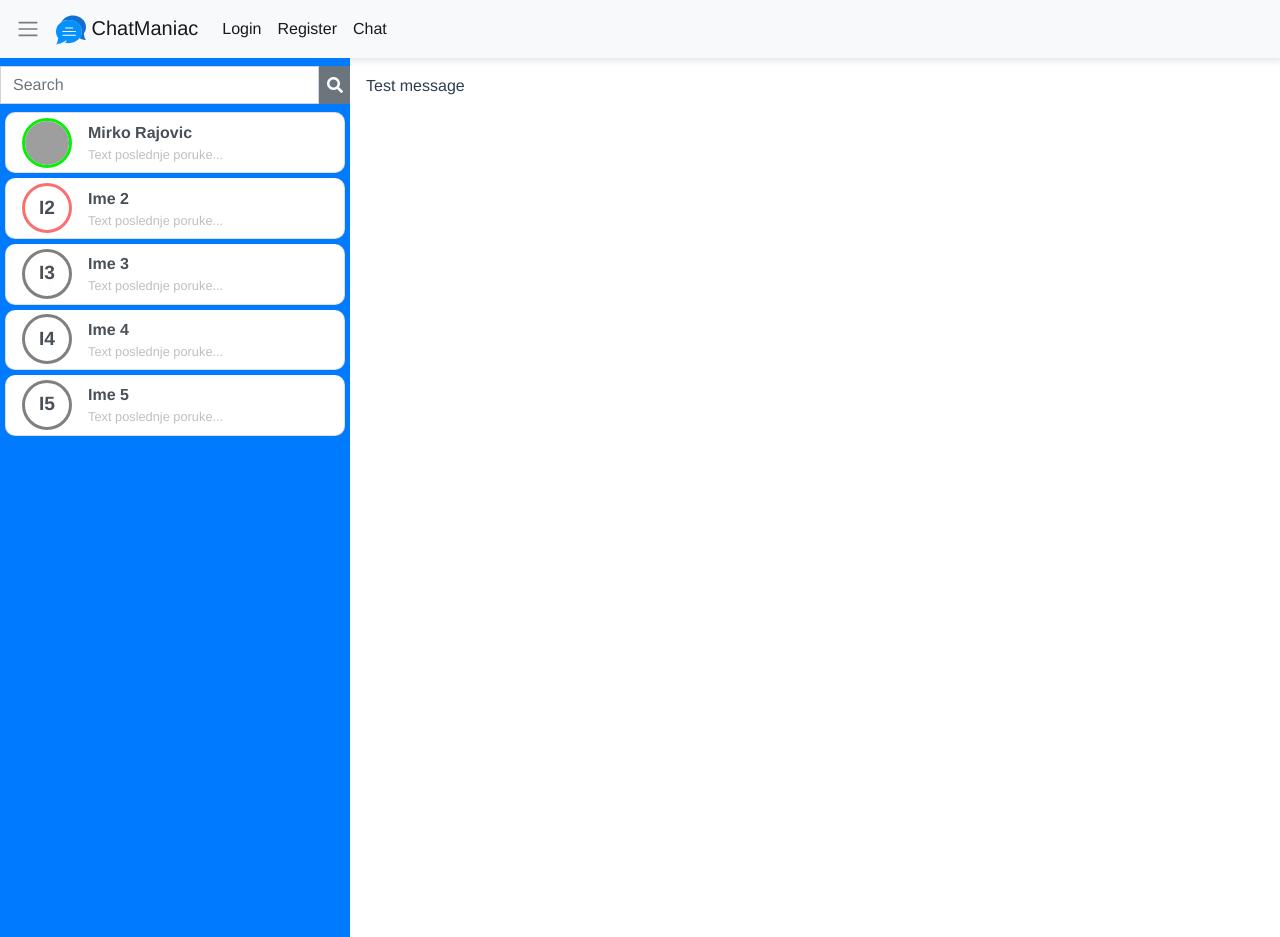
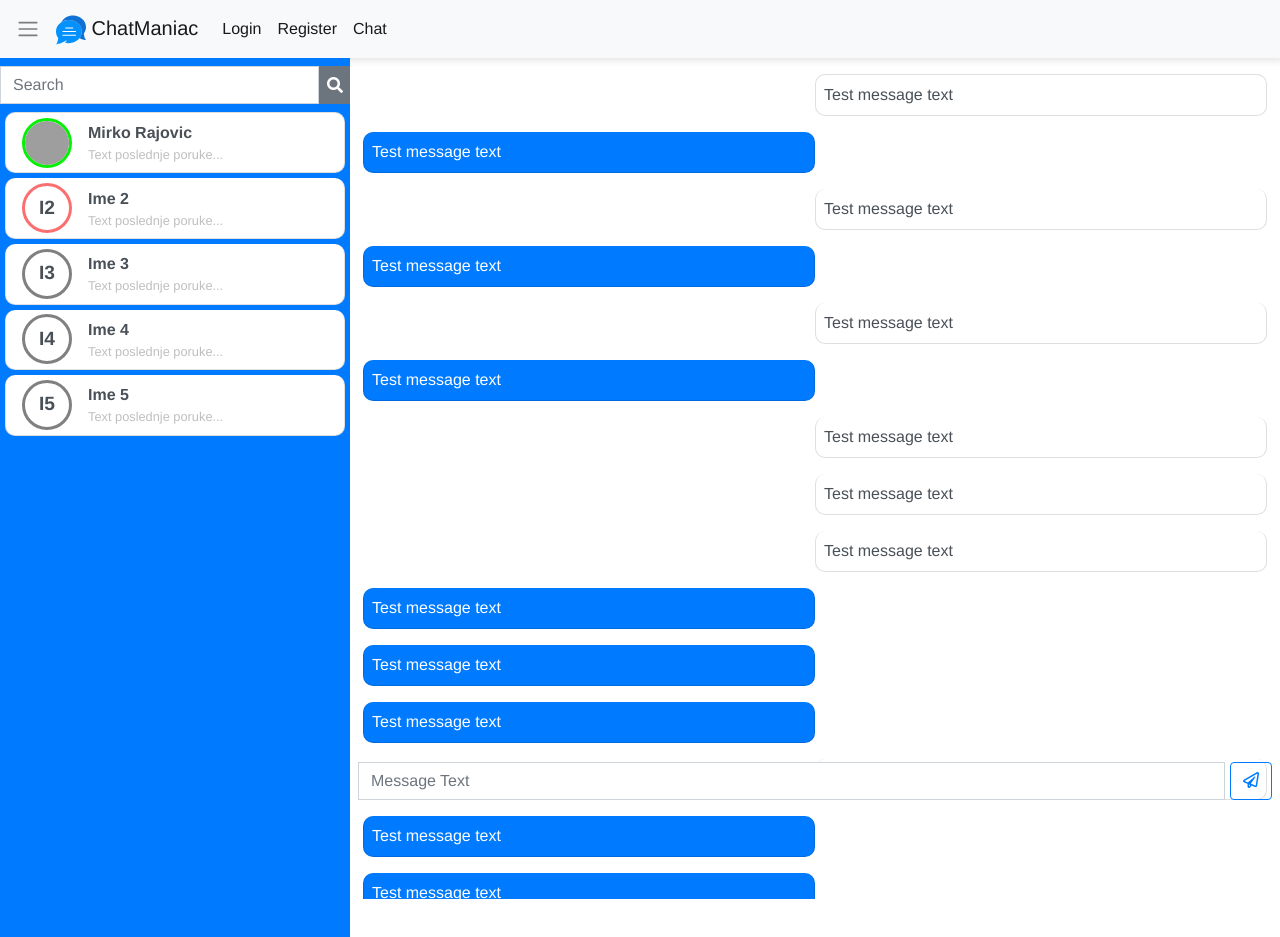
Before and after one commit to RajovicMirko/chatroom, a Vue app: page /chat in a window 1280 px wide. Built offline with nearby package versions, Linux system fonts and the light colour scheme; grey boxes are pictures that could not be loaded.

Commit message:
Chat page finished basic logic for chat page

```diff
--- a/src/components/DrawerSearch.vue
+++ b/src/components/DrawerSearch.vue
@@ -1,5 +1,5 @@
 <template>
-  <div class="input-group mt-2 mb-2 bg-secondary text-white">
+  <div class="search-form input-group mt-2 mb-2 bg-secondary text-white">
     <input
       type="text"
       class="form-control"
@@ -34,7 +34,7 @@ export default {
   border-radius: 0;
 }
 
-.form-control:focus {
+.search-form .form-control:focus {
   border: 2px solid rgb(236, 233, 4);
 }
 </style>
--- /dev/null
+++ b/src/components/MessageBox.vue
@@ -0,0 +1,68 @@
+<template>
+  <div class="box overflow-auto">
+    <ul class="message-list list-group overflow-auto">
+      <component
+        :is="$getComponent('SingleMessage')"
+        v-for="(message, i) in messages"
+        :key="i"
+        :msg="message"
+      ></component>
+    </ul>
+  </div>
+</template>
+
+<script>
+export default {
+  data() {
+    return {
+      messages: [
+        { text: "Test message text", type: "send" },
+        { text: "Test message text", type: "recived" },
+        { text: "Test message text", type: "send" },
+        { text: "Test message text", type: "recived" },
+        { text: "Test message text", type: "send" },
+        { text: "Test message text", type: "recived" },
+        { text: "Test message text", type: "send" },
+        { text: "Test message text", type: "send" },
+        { text: "Test message text", type: "send" },
+        { text: "Test message text", type: "recived" },
+        { text: "Test message text", type: "recived" },
+        { text: "Test message text", type: "recived" },
+        { text: "Test message text", type: "send" },
+        { text: "Test message text", type: "recived" },
+        { text: "Test message text", type: "recived" },
+        { text: "Test message text", type: "send" },
+        { text: "Test message text", type: "recived" },
+        { text: "Test message text", type: "send" },
+        { text: "Test message text", type: "send" },
+        { text: "Test message text", type: "recived" },
+        { text: "Test message text", type: "send" },
+        { text: "Test message text", type: "recived" },
+        { text: "Test message text", type: "send" },
+        { text: "Test message text", type: "recived" },
+        { text: "Test message text", type: "send" },
+        { text: "Test message text", type: "recived" },
+        { text: "Test message text", type: "recived" },
+        { text: "Test message text", type: "send" },
+        { text: "Test message text", type: "send" },
+        { text: "Test message text", type: "send" },
+        { text: "Test message text", type: "send" }
+      ]
+    };
+  }
+};
+</script>
+
+<style >
+.messages .box {
+  height: 100%;
+}
+
+.messages .box .message-list {
+  display: flex;
+}
+
+.messages .box .list-group .list-group-item {
+  /* border: 0; */
+}
+</style>
--- /dev/null
+++ b/src/components/MessageInput.vue
@@ -0,0 +1,39 @@
+<template>
+  <div class="msg-input position-sticky fixed-bottom">
+    <input
+      v-model="messageText"
+      class="form-control"
+      name="messageText"
+      type="text"
+      id="messageText"
+      placeholder="Message Text"
+    />
+    <button type="button" class="btn btn-outline-primary">
+      <i class="far fa-paper-plane"></i>
+    </button>
+  </div>
+</template>
+
+<script>
+export default {
+  data() {
+    return {
+      messageText: ""
+    };
+  }
+};
+</script>
+
+<style>
+.messages .msg-input {
+  display: flex;
+}
+
+.messages .msg-input button {
+  margin: 0 0 0 0.3rem;
+}
+
+.messages .msg-input > input {
+  flex: 1;
+}
+</style>
--- /dev/null
+++ b/src/components/SingleMessage.vue
@@ -0,0 +1,41 @@
+<template>
+  <li
+    id="msg"
+    class="list-group-item list-group-item-action d-flex align-items-center"
+    :class="msg.type"
+  >{{msg.text}}</li>
+</template>
+
+<script>
+export default {
+  props: {
+    msg: {
+      type: Object,
+      required: true
+    }
+  }
+};
+</script>
+
+<style>
+#msg {
+  width: 50%;
+  padding: 0.5rem;
+  margin-bottom: 1rem;
+}
+
+@media only screen and (max-width: 759px) {
+  #msg {
+    width: 70%;
+  }
+}
+
+.send {
+  align-self: flex-end;
+}
+
+.recived {
+  color: rgb(255, 255, 255);
+  background-color: #007bff;
+}
+</style>
--- a/src/components/componentMap.js
+++ b/src/components/componentMap.js
@@ -1,11 +1,17 @@
 import Navigation from "./Navigation";
 import Drawersearch from "./DrawerSearch";
 import Drawerlist from "./DrawerList";
+import Messagebox from "./MessageBox";
+import MessageInput from "./MessageInput";
+import SingleMessage from "./SingleMessage";
 
 const components = {
   Navigation,
   Drawersearch,
   Drawerlist,
+  Messagebox,
+  MessageInput,
+  SingleMessage,
 };
 
 export const getComponent = (componentName) => {
--- a/src/views/Chat.vue
+++ b/src/views/Chat.vue
@@ -4,7 +4,10 @@
       <component :is="$getComponent('Drawersearch')" :query.sync="query"></component>
       <component :is="$getComponent('Drawerlist')" :contacts="search"></component>
     </div>
-    <div class="messages">Test message</div>
+    <div class="messages">
+      <component :is="$getComponent('Messagebox')"></component>
+      <component :is="$getComponent('MessageInput')"></component>
+    </div>
   </div>
 </template>
 
@@ -90,6 +93,9 @@ export default {
 }
 
 .messages {
-  padding: 1rem 1rem 0 1rem;
+  display: flex;
+  flex-direction: column;
+  width: 100%;
+  padding: 1rem 0.5rem 0 0.5rem;
 }
 </style>
```
